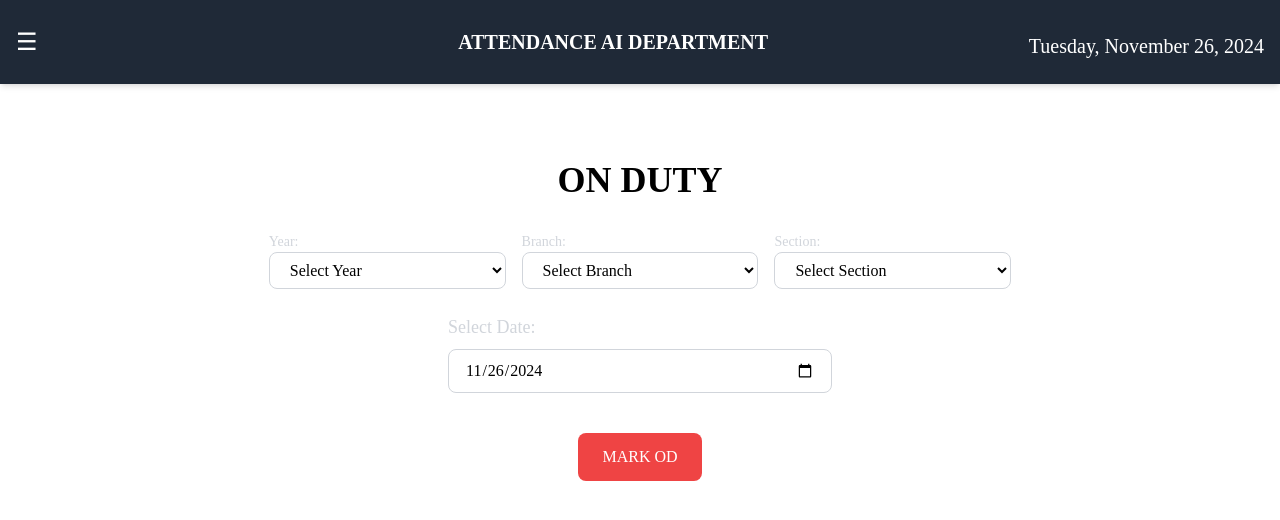
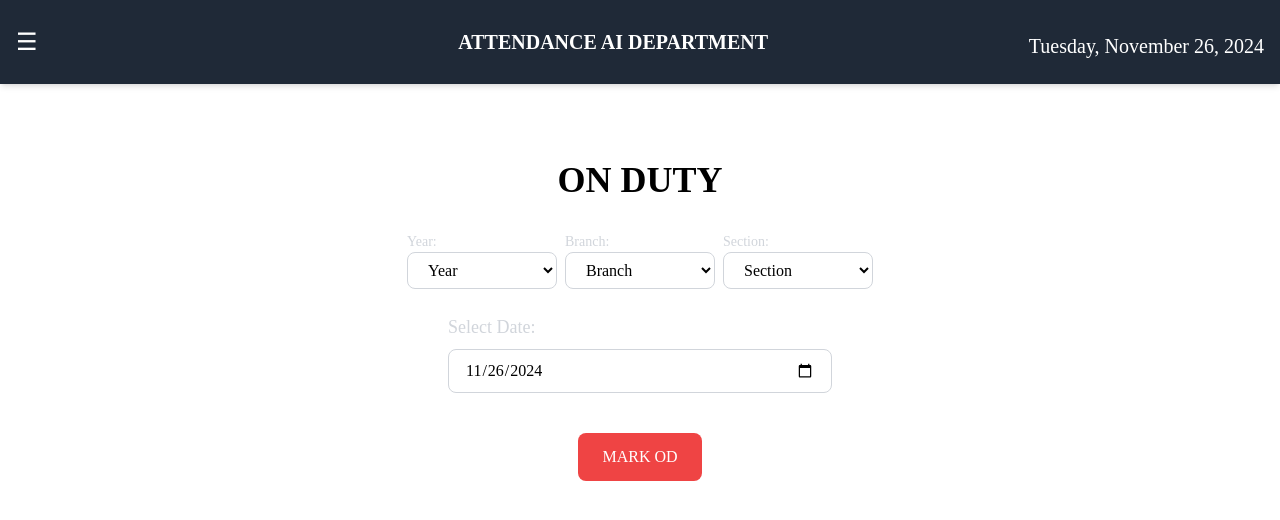
Before and after one commit to jaisanth123/AttendanceSync_AWS_DEPLOYMENT, a React (Vite) app in the folder frontend/: page /duty in a window 1280 px wide. Shown: the top 520 px of the page. Built offline with nearby package versions, Linux system fonts and the light colour scheme; a web font is replaced by a local one.

Commit message:
onduty page updated

```diff
--- a/frontend/src/components/DutyPage.jsx
+++ b/frontend/src/components/DutyPage.jsx
@@ -2,21 +2,23 @@ import React, { useState, useEffect } from "react";
 import { useLocation, useNavigate } from "react-router-dom";
 import axios from "axios";
 import { toast, ToastContainer } from "react-toastify";
-import "react-toastify/dist/ReactToastify.css"; // Import CSS for Toastify
+import "react-toastify/dist/ReactToastify.css";
 
 function DutyPage() {
   const location = useLocation();
   const navigate = useNavigate();
   const [showGenerateMessageButton, setShowGenerateMessageButton] = useState(false);
 
-  const [date, setDate] = useState(location.state?.selectedDate || new Date().toISOString().split("T")[0]); // Default to today's date
+  const [date, setDate] = useState(location.state?.selectedDate || new Date().toISOString().split("T")[0]);
   const [rollNumbers, setRollNumbers] = useState([]);
   const [message, setMessage] = useState("");
   const [selectedRollNumbers, setSelectedRollNumbers] = useState([]);
   const [isConfirmed, setIsConfirmed] = useState(false);
-  const [yearOfStudy, setYearOfStudy] = useState('nan');
-  const [section, setSection] = useState('nan');
-  const [branch, setBranch] = useState('nan');
+  const [yearOfStudy, setYearOfStudy] = useState("nan");
+  const [section, setSection] = useState("nan");
+  const [branch, setBranch] = useState("nan");
+  const [selectedCourse, setSelectedCourse] = useState("");
+
   const formatDate = (dateString) => {
     const dateObj = new Date(dateString);
     const day = String(dateObj.getDate()).padStart(2, "0");
@@ -24,25 +26,25 @@ function DutyPage() {
     const year = dateObj.getFullYear();
     return `${day}-${month}-${year}`;
   };
-const [selectedCourse,setselectedCourse] =useState("")
 
   useEffect(() => {
-    // Debugging logs for values
     console.log("Triggering useEffect...");
     console.log("yearOfStudy:", yearOfStudy, "branch:", branch, "section:", section, "date:", date);
 
     // Ensure yearOfStudy, branch, and section are valid (not "nan") and non-empty
     if (yearOfStudy !== "nan" && branch !== "nan" && section !== "nan") {
-      setselectedCourse(`${yearOfStudy}-${branch}-${section}`);
+      setSelectedCourse(`${yearOfStudy}-${branch}-${section}`);
       console.log("Valid selections made. Proceeding with fetch...");
 
       if (yearOfStudy && branch && section && date) {
         fetchRollNumbers(yearOfStudy, branch, section, date);
       }
     }
+
+    // Reset selected roll numbers and rollNumbers array
+    setSelectedRollNumbers([]);
+    setRollNumbers([]);
   }, [yearOfStudy, branch, section, date]);
-
-
 
   const fetchRollNumbers = async (yearOfStudy, branch, section, selectedDate) => {
     const url = `http://localhost:5000/api/students/rollnumbers?yearOfStudy=${yearOfStudy}&branch=${branch}&section=${section}&date=${selectedDate}`;
@@ -59,13 +61,14 @@ const [selectedCourse,setselectedCourse] =useState("")
       }
 
       if (students.length === 0) {
-        setMessage(`For ${yearOfStudy} - ${branch} - ${section}, students attendance for ${formattedDate} has already been marked.`);
+        setMessage(
+          `For ${yearOfStudy} - ${branch} - ${section}, students attendance for ${formattedDate} has already been marked.`
+        );
         setRollNumbers([]);
         return;
       }
 
       setMessage("");
-
       const fetchedRollNumbers = students.map((student) => ({
         rollNo: student.rollNo,
         name: student.name,
@@ -114,13 +117,11 @@ const [selectedCourse,setselectedCourse] =useState("")
         autoClose: 800,
       });
 
-      // Close the pop-up after displaying the toast
       setTimeout(() => {
-        setIsConfirmed(false); // Close pop-up
-      }, 800); // Delay the pop-up close to match toast duration
+        setIsConfirmed(false);
+      }, 800);
       return;
     }
-
 
     const payload = {
       rollNumbers: selectedRollNumbers,
@@ -138,9 +139,8 @@ const [selectedCourse,setselectedCourse] =useState("")
         });
         setShowGenerateMessageButton(true);
 
-        // Close the pop-up after displaying the toast
         setTimeout(() => {
-          setIsConfirmed(false); // Close pop-up
+          setIsConfirmed(false);
         }, 800);
       } else {
         toast.error("Failed to mark OD. Please try again.", {
@@ -154,6 +154,7 @@ const [selectedCourse,setselectedCourse] =useState("")
       });
     }
   };
+
   const handleClosePopup = () => {
     setIsConfirmed(false);
   };
@@ -165,51 +166,52 @@ const [selectedCourse,setselectedCourse] =useState("")
     </div>
 
 {/* Dropdowns Row */}
-    <div className="flex flex-wrap justify-center w-full mt-4 space-x-4 gap-y-4">
-      <div className="w-full sm:w-1/3 md:w-1/4 lg:w-1/5">
+<div className="flex flex-wrap justify-center w-full mt-4 gap-x-2 gap-y-4">
+  <div className="flex-1 min-w-[100px] max-w-[150px]">
     <label htmlFor="yearOfStudy" className="block text-sm font-medium text-gray-300">Year:</label>
     <select
       id="yearOfStudy"
       value={yearOfStudy}
       onChange={(e) => setYearOfStudy(e.target.value)}
-          className="w-full px-4 py-2 text-black bg-white border border-gray-300 rounded-lg focus:outline-none focus:ring focus:ring-blue-300"
+      className="w-full px-4 py-2 text-black bg-white border border-gray-300 rounded-lg focus:outline-none focus:ring focus:ring-gray-600"
     >
-          <option value="nan">Select Year</option>
+      <option value="nan"> Year</option>
       <option value="IV">IV</option>
       <option value="III">III</option>
       <option value="II">II</option>
     </select>
   </div>
 
-      <div className="w-full sm:w-1/3 md:w-1/4 lg:w-1/5">
+  <div className="flex-1 min-w-[100px] max-w-[150px]">
     <label htmlFor="branch" className="block text-sm font-medium text-gray-300">Branch:</label>
     <select
       id="branch"
       value={branch}
       onChange={(e) => setBranch(e.target.value)}
-          className="w-full px-4 py-2 text-black bg-white border border-gray-300 rounded-lg focus:outline-none focus:ring focus:ring-blue-300"
+      className="w-full px-4 py-2 text-black bg-white border border-gray-300 rounded-lg focus:outline-none focus:ring focus:ring-gray-600"
     >
-          <option value="nan">Select Branch</option>
+      <option value="nan">Branch</option>
       <option value="AIDS">AIDS</option>
       <option value="AIML">AIML</option>
     </select>
   </div>
 
-      <div className="w-full sm:w-1/3 md:w-1/4 lg:w-1/5">
+  <div className="flex-1 min-w-[100px] max-w-[150px]">
     <label htmlFor="section" className="block text-sm font-medium text-gray-300">Section:</label>
     <select
       id="section"
       value={section}
       onChange={(e) => setSection(e.target.value)}
-          className="w-full px-4 py-2 text-black bg-white border border-gray-300 rounded-lg focus:outline-none focus:ring focus:ring-blue-300"
+      className="w-full px-4 py-2 text-black bg-white border border-gray-300 rounded-lg focus:outline-none focus:ring focus:ring-gray-600"
     >
-          <option value="nan">Select Section</option>
+      <option value="nan">Section</option>
       <option value="A">A</option>
       <option value="B">B</option>
       <option value="C">C</option>
     </select>
   </div>
 </div>
+
 
     {/* Date Selection */}
     <div className="w-full max-w-sm mt-6">
@@ -219,7 +221,7 @@ const [selectedCourse,setselectedCourse] =useState("")
         id="date"
         value={date}
         onChange={(e) => setDate(e.target.value)}
-        className="w-full px-4 py-2 text-black bg-white border border-gray-300 rounded-lg focus:outline-none focus:ring focus:ring-blue-300"
+        className="w-full px-4 py-2 text-black bg-white border border-gray-300 rounded-lg focus:outline-none focus:ring focus:ring-gray-600"
       />
     </div>
 
```
Lines whose indentation alone changed are shown as unchanged.
